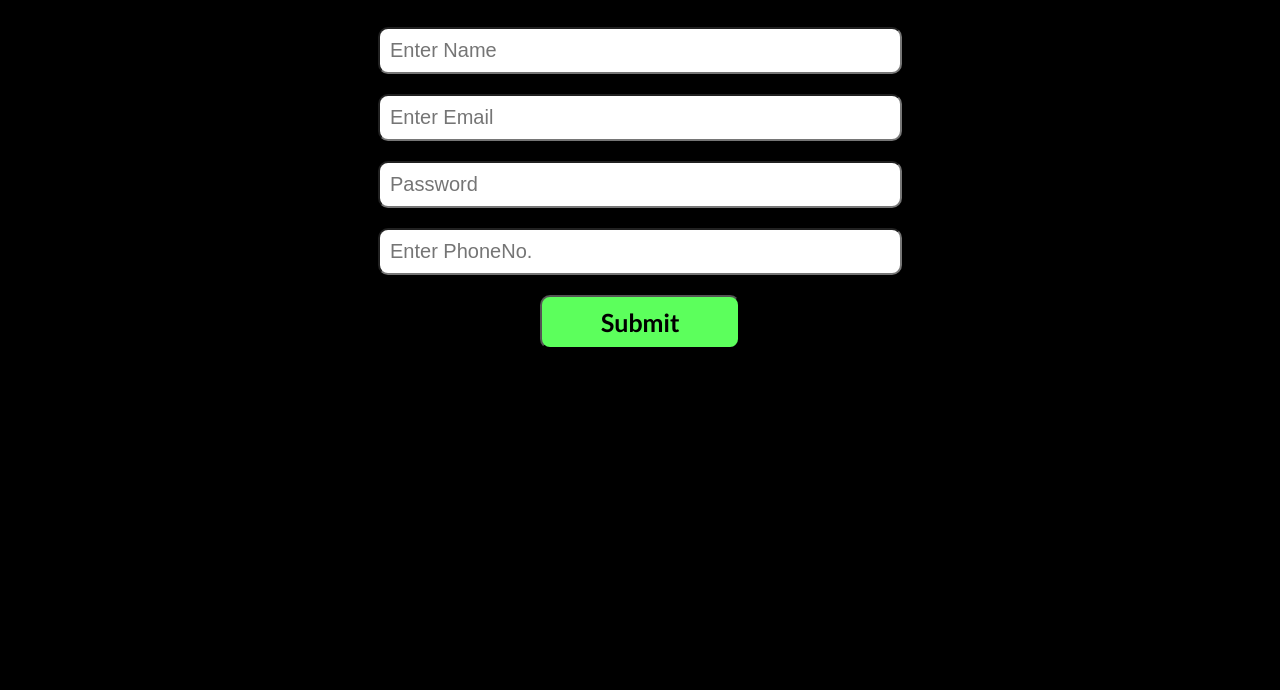
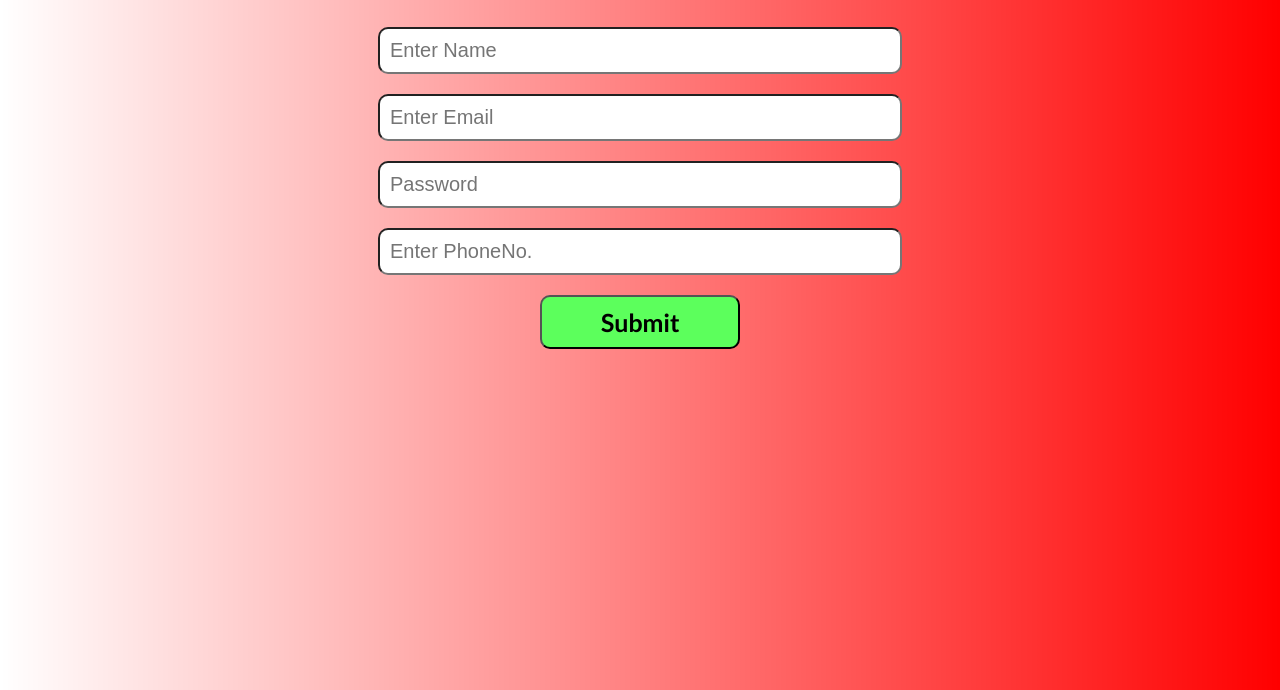
Before and after one commit to AbirChoudhury-26/Form-MongoDB, a website: page index.html in a window 1280 px wide. Shown: the part 110-800 px from the top of the page. Drawn offline with Linux system fonts and the light colour scheme.

Commit message:
New Colour added

```diff
--- a/index.html
+++ b/index.html
@@ -45,7 +45,8 @@ form input{
 
 }
 body{
-    background-color: rgb(0, 0, 0);
+    /* background-color: rgb(0, 0, 0); */
+    background-image: linear-gradient(to right, rgba(255,0,0,0), rgba(255,0,0,1));
 }
     </style>
 </head>
```
